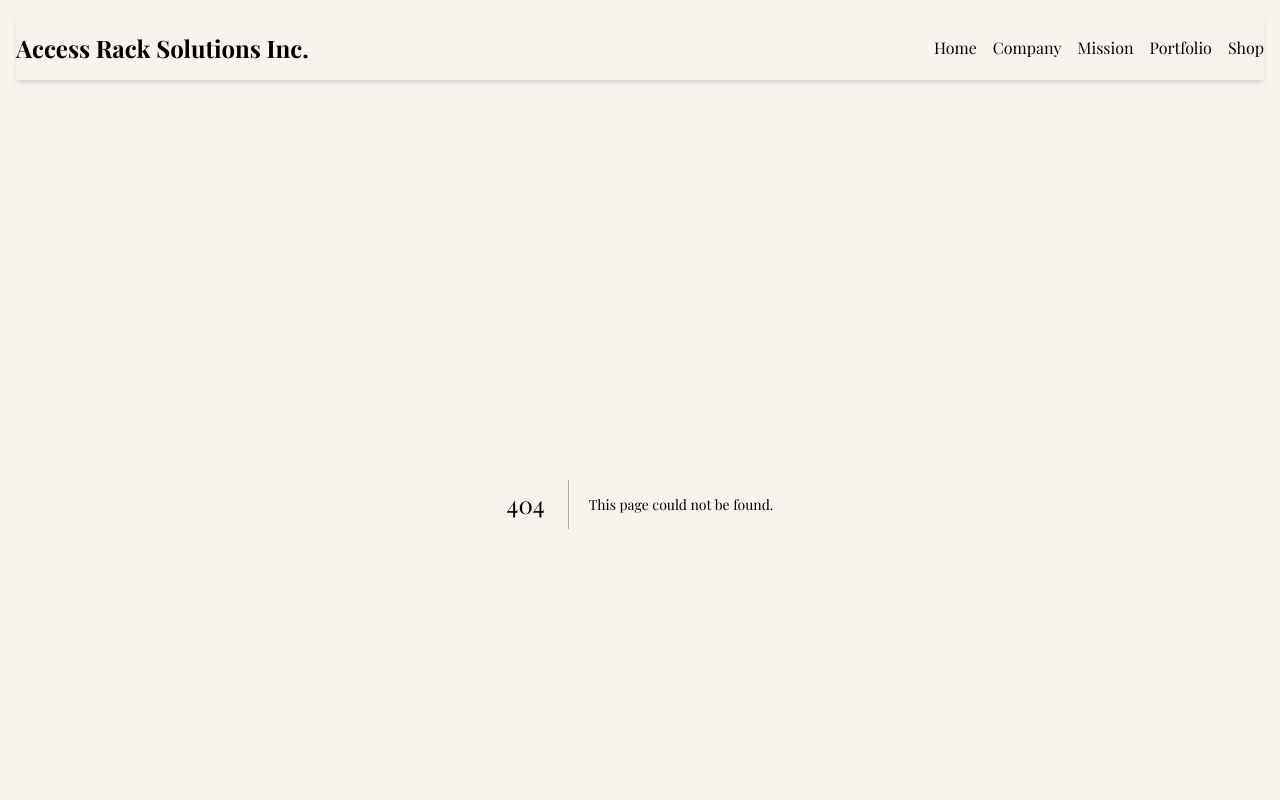
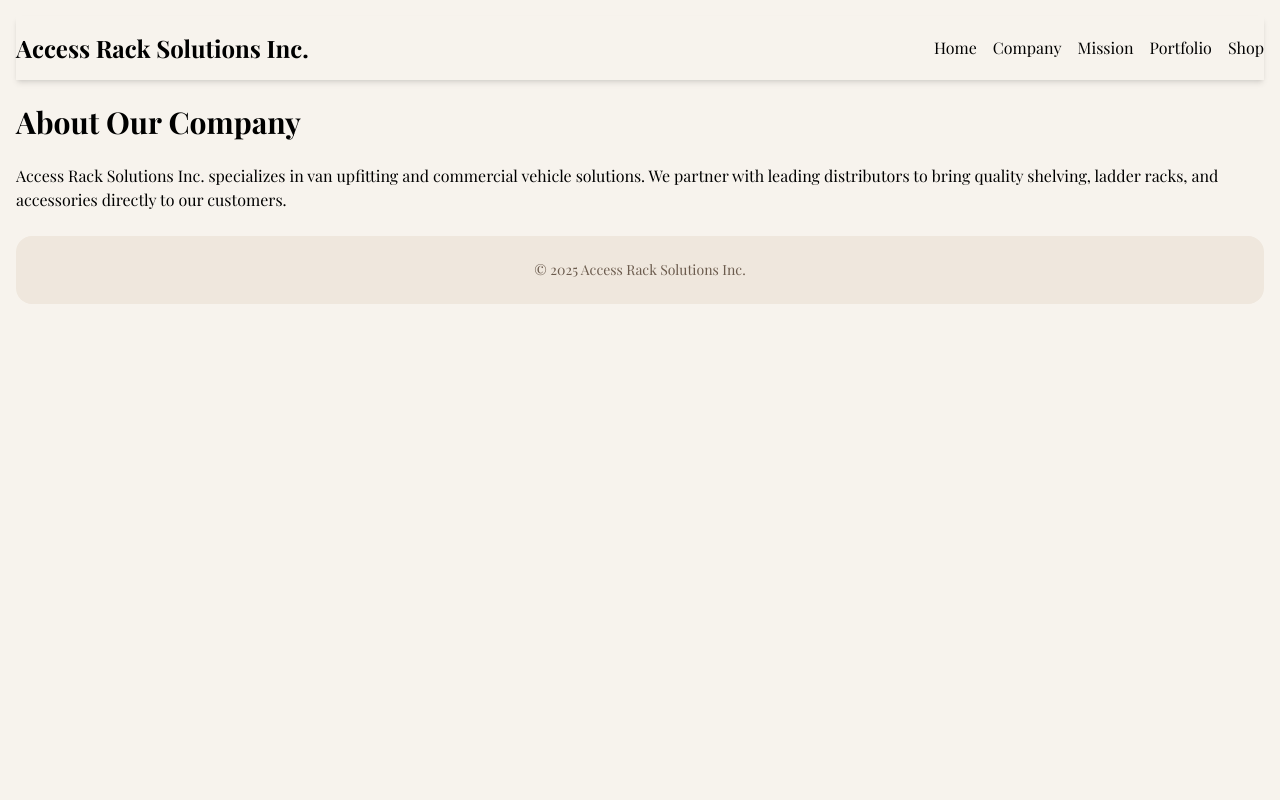
Before and after one commit to dev-verde1071/website, a Next.js app: page /company in a window 1280 px wide. Before the commit this address had no page. Shown: the top 800 px of the page. Built offline with nearby package versions, Linux system fonts and the light colour scheme.

Commit message:
Create page.tsx

```diff
--- /dev/null
+++ b/app/company/page.tsx
@@ -0,0 +1,12 @@
+export default function CompanyPage() {
+  return (
+    <div className="space-y-6">
+      <h1 className="text-3xl font-bold">About Our Company</h1>
+      <p>
+        Access Rack Solutions Inc. specializes in van upfitting and commercial
+        vehicle solutions. We partner with leading distributors to bring quality
+        shelving, ladder racks, and accessories directly to our customers.
+      </p>
+    </div>
+  );
+}
```
